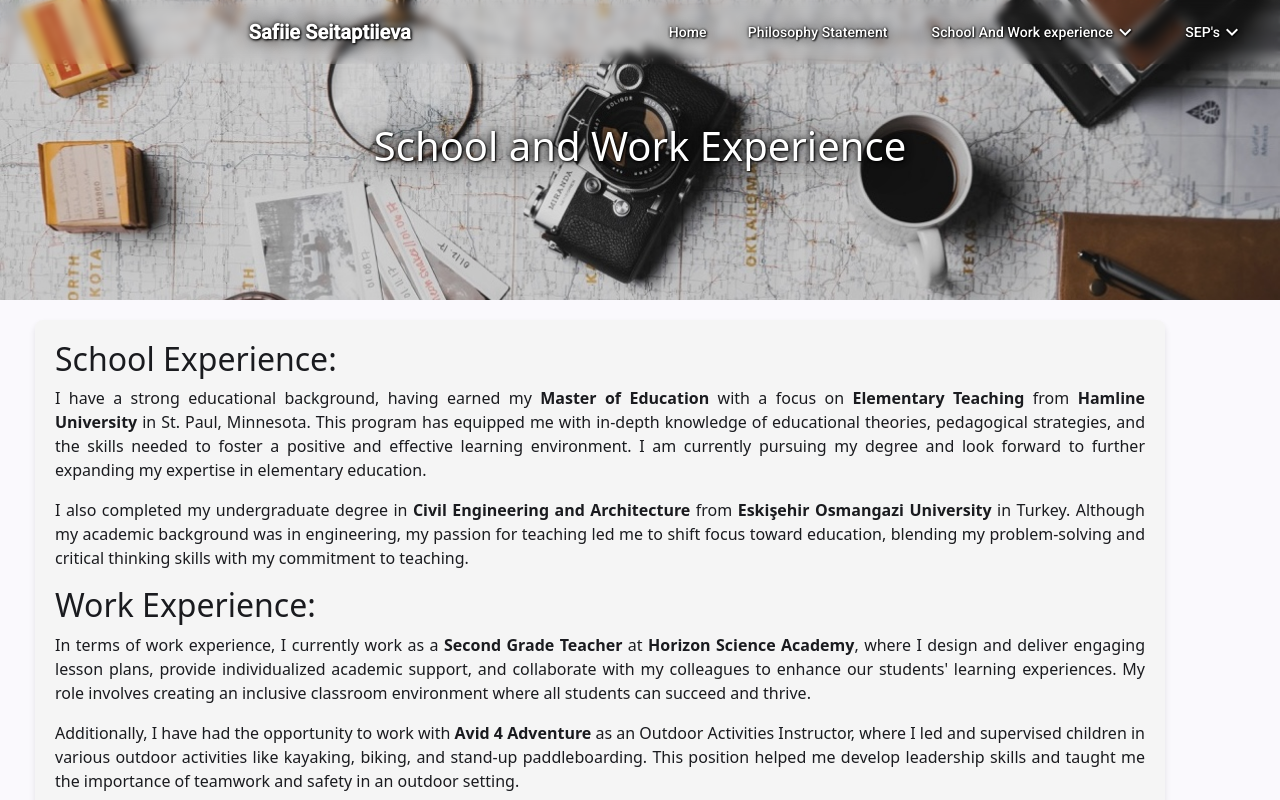
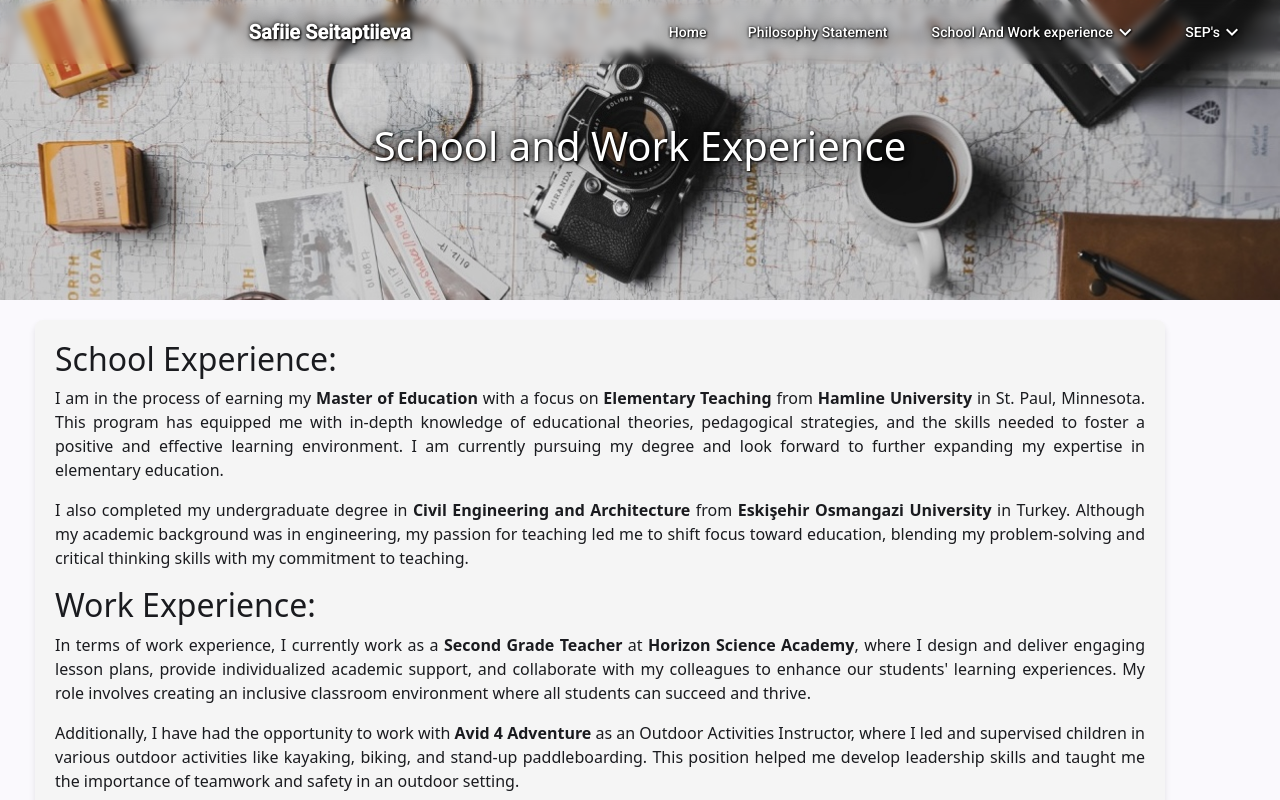
Before and after one commit to sunfriend/portfolio-safiie, an Angular app in the folder frontend/: page /portfolio-safiie/school-and-work-experience in a window 1280 px wide. Built offline with nearby package versions, Linux system fonts and the light colour scheme.

Commit message:
fix education

```diff
--- a/frontend/src/app/school-and-work-experience/school-and-work-experience.component.ts
+++ b/frontend/src/app/school-and-work-experience/school-and-work-experience.component.ts
@@ -10,7 +10,7 @@ import { PortfolioContentComponent } from "../portfolio-content/portfolio-conten
 export class SchoolAndWorkExperienceComponent {
 contentBlocks: string[] = [`
   <h2>School Experience:</h2>
-  <p>I have a strong educational background, having earned my <b>Master of Education</b> with a focus on <b>Elementary Teaching</b> from <b>Hamline University</b> in St. Paul, Minnesota. This program has equipped me with in-depth knowledge of educational theories, pedagogical strategies, and the skills needed to foster a positive and effective learning environment. I am currently pursuing my degree and look forward to further expanding my expertise in elementary education.</p>
+  <p>I am in the process of earning my <b>Master of Education</b> with a focus on <b>Elementary Teaching</b> from <b>Hamline University</b> in St. Paul, Minnesota. This program has equipped me with in-depth knowledge of educational theories, pedagogical strategies, and the skills needed to foster a positive and effective learning environment. I am currently pursuing my degree and look forward to further expanding my expertise in elementary education.</p>
   <p>I also completed my undergraduate degree in <b>Civil Engineering and Architecture</b> from <b>Eskişehir Osmangazi University</b> in Turkey. Although my academic background was in engineering, my passion for teaching led me to shift focus toward education, blending my problem-solving and critical thinking skills with my commitment to teaching.</p>
   <h2>Work Experience:</h2>
   <p>In terms of work experience, I currently work as a <b>Second Grade Teacher</b> at <b>Horizon Science Academy</b>, where I design and deliver engaging lesson plans, provide individualized academic support, and collaborate with my colleagues to enhance our students' learning experiences. My role involves creating an inclusive classroom environment where all students can succeed and thrive.</p>
```
